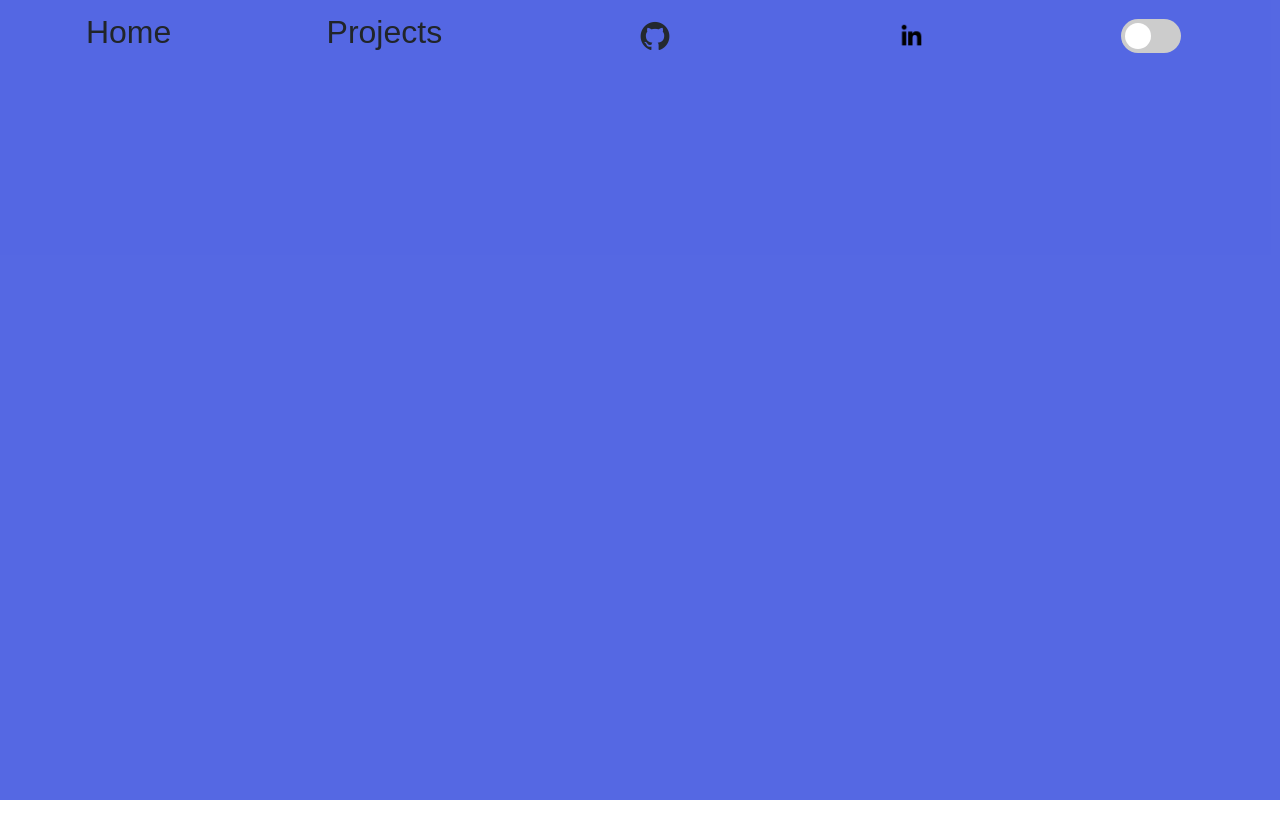
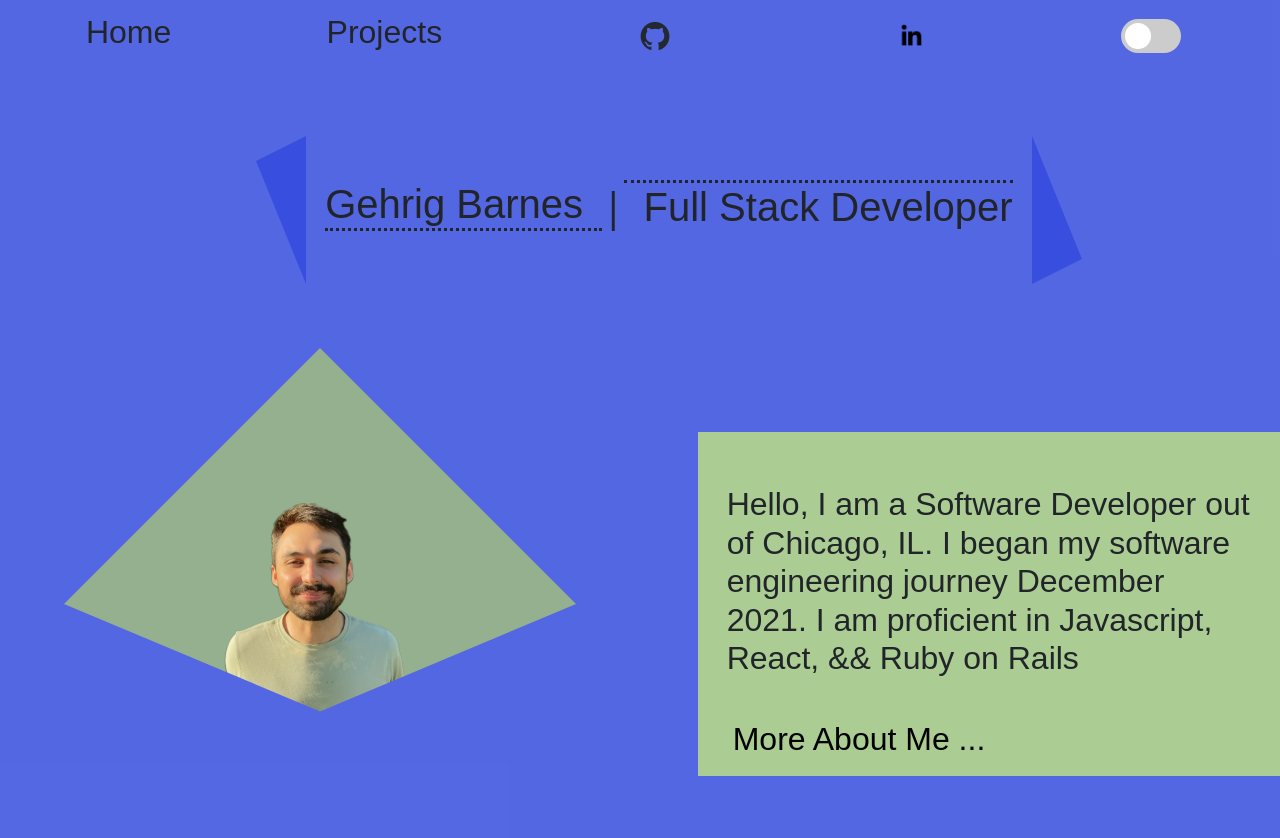
Before and after one commit to Gehrig-Barnes/portfolio, a React (Create React App) app: page / in a window 1280 px wide. Before the commit this address had no page. Shown: the top 838 px of the page. Before the commit the page ends 800 px from the top, so only its background shows below. Built offline with nearby package versions, Linux system fonts and the light colour scheme; a web font is replaced by a local one.

Commit message:
updated favicon

```diff
--- a/public/index.html
+++ b/public/index.html
@@ -24,7 +24,7 @@
       work correctly both with client-side routing and a non-root public URL.
       Learn how to configure a non-root public URL by running `npm run build`.
     -->
-    <title>React App</title>
+    <title>Gehrig Barnes</title>
   </head>
   <body>
     <noscript>You need to enable JavaScript to run this app.</noscript>
--- a/src/App.js
+++ b/src/App.js
@@ -12,14 +12,16 @@ function App() {
   //TO DO:
 
   //Nick Suggest that I add more color/oomf to the favicon.
+
+  //change web icon so it's not react
   return (
     <div className="App" id={isDark ? 'darkMode' : 'lightMode'}>
      <Nav setIsDark={setIsDark} isDark={isDark}/>
 
       <Routes>
-        <Route exact path="/gh-pages-url/about_me" element={<AboutMe isDark={isDark}/>}/>
-        <Route exact path="/gh-pages-url/projects" element={<Project/>}/>
-        <Route exact path="/portfolio" element={<Home isDark={isDark}/>}/>
+        <Route exact path="/about_me" element={<AboutMe isDark={isDark}/>}/>
+        <Route exact path="/projects" element={<Project/>}/>
+        <Route exact path="/" element={<Home isDark={isDark}/>}/>
       </Routes>
     </div>
   );
--- a/src/components/AboutMe.js
+++ b/src/components/AboutMe.js
@@ -158,7 +158,7 @@ function AboutMe({ isDark }) {
       <button
         className={toggleHide}
         id={isDark ? "backBtnDark" : "backBtn"}
-        onClick={() => navigate("/portfolio")}
+        onClick={() => navigate("/")}
         disabled={currY > prev ? true : false}
       >
         Back Home
--- a/src/components/Home.js
+++ b/src/components/Home.js
@@ -28,7 +28,7 @@ function Home({isDark}) {
             Javascript, React, && Ruby on Rails
           </h6>
 
-          <button onClick={()=> nav('/gh-pages-url/about_me')} class="aboutClick">More About Me ...</button>
+          <button onClick={()=> nav('/about_me')} class="aboutClick">More About Me ...</button>
         </div>
       </div>
     </div>
--- a/src/components/Nav.js
+++ b/src/components/Nav.js
@@ -18,13 +18,13 @@ function Nav({ setIsDark, isDark }) {
 
   return (
     <div className="navContainer">
-      {url.includes("/gh-pages-url/about_me") ? null : (
+      {url.includes("/about_me") ? null : (
         <>
           {" "}
           <Row className="navBar">
             <Col className="col">
               <h3
-                onClick={() => navigate("/portfolio")}
+                onClick={() => navigate("/")}
                 className={isDark ? "navText routes" : "routes"}
               >
                 Home
@@ -32,7 +32,7 @@ function Nav({ setIsDark, isDark }) {
             </Col>
             <Col className="col">
               <h3
-                onClick={() => navigate("/gh-pages-url/projects")}
+                onClick={() => navigate("/projects")}
                 className={isDark ? "navText routes" : "routes"}
               >
                 Projects
--- a/src/index.js
+++ b/src/index.js
@@ -3,13 +3,13 @@ import ReactDOM from 'react-dom/client';
 import './index.css';
 import App from './App';
 import reportWebVitals from './reportWebVitals';
-import { BrowserRouter as Router } from "react-router-dom";
+import { HashRouter as Router } from "react-router-dom";
 import "bootstrap/dist/css/bootstrap.min.css";
 
 
 const root = ReactDOM.createRoot(document.getElementById('root'));
 root.render(
-  <Router>
+  <Router hasType="hashBang">
     <App />
   </Router>
 );
```
Also changed, not shown: public/manifest.json, 1 other file (tests, documents, lock files or other folders).
